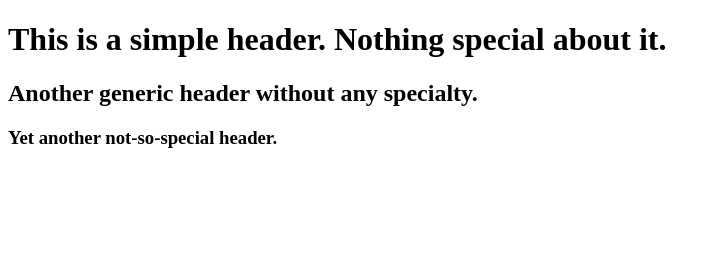
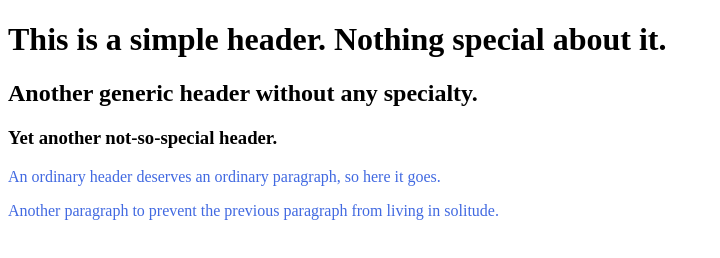
Before and after one commit to ArifeenH/Second-Repository, a plain HTML site: page index.html in a window 1280 px wide. Shown: the whole page, without its empty margins (0-720 px from the left). Drawn offline with Linux system fonts and the light colour scheme.

Commit message:
added CSS

```diff
--- a/index.html
+++ b/index.html
@@ -5,11 +5,14 @@
     <meta http-equiv="X-UA-Compatible" content="IE=edge">
     <meta name="viewport" content="width=device-width, initial-scale=1.0">
     <title>Second Repository</title>
+    <link rel="stylesheet" href="style.css">
 </head>
 <body>
     <h1>This is a simple header. Nothing special about it.</h1>
     <h2>Another generic header without any specialty.</h2>
     <h3>Yet another not-so-special header.</h3>
+    <P>An ordinary header deserves an ordinary paragraph, so here it goes.</P>
+    <p>Another paragraph to prevent the previous paragraph from living in solitude.</p>
 
 </body>
 </html>
--- /dev/null
+++ b/style.css
@@ -0,0 +1,3 @@
+p {
+  color: royalblue;
+}
```
